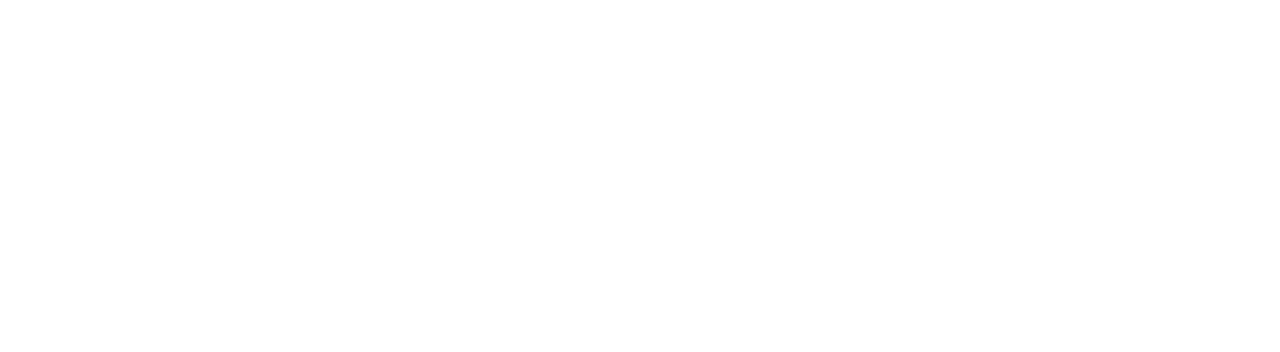
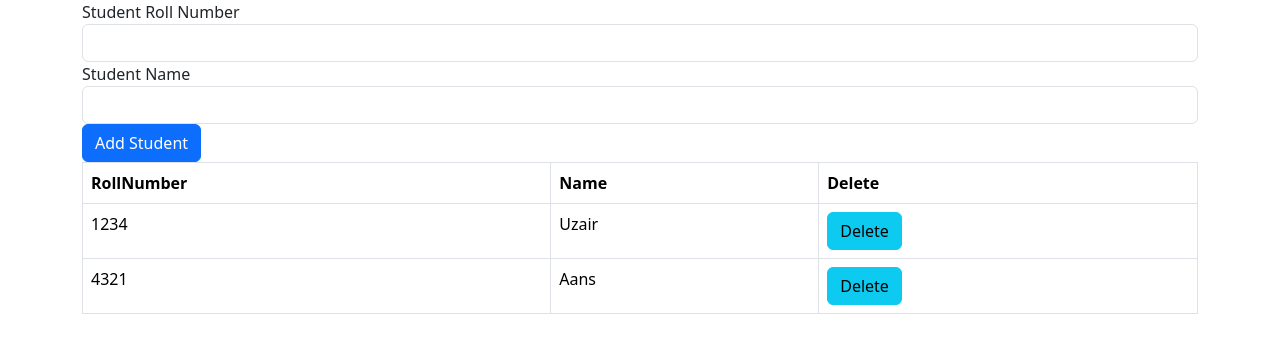
Before and after one commit to theirfanirfi/webeng-s, a plain HTML site: page students.html in a window 1280 px wide. Drawn offline with nearby package versions, Linux system fonts and the light colour scheme.

Commit message:
dynamic tables

```diff
--- /dev/null
+++ b/js/dynamic_tables.js
@@ -0,0 +1,75 @@
+var students = [];
+
+var student_obj1 = {
+	"rollNumber" : 1234,
+	"studentName": "Uzair"
+}
+
+var student_obj2 = {
+	"rollNumber" : 4321,
+	"studentName": "Aans"
+}
+
+students.push(student_obj1);
+students.push(student_obj2);
+
+var tbody = document.getElementById("tbody");
+
+
+function deleteStudent(index){
+	students = students.splice(index, index);
+
+	renderStudents();
+}
+
+function renderStudents(){
+tbody.innerHTML = "";
+
+	for(let i =0;i<students.length; i++){
+		let row = document.createElement("tr");
+		let td1 = document.createElement("td");
+		let td2 = document.createElement("td");
+
+		let td3 = document.createElement("td");
+		let button = document.createElement("button");
+		td3.appendChild(button);
+
+		button.innerHTML = "Delete";
+		button.classList = ["btn btn-info"];
+
+		button.addEventListener("click", () => deleteStudent(i));
+
+		td1.innerHTML = students[i].rollNumber;
+		row.appendChild(td1);
+
+		td2.innerHTML = students[i].studentName;
+		row.appendChild(td2);
+		row.appendChild(td3);
+
+		tbody.appendChild(row);
+	}
+}
+
+renderStudents();
+
+
+
+///form
+
+
+
+
+function addStudent() {
+var rollNumber = document.getElementById('rollNumber');
+var studentName = document.getElementById('studentName');
+
+
+
+students.push({
+	"rollNumber": rollNumber.value,
+	"studentName": studentName.value
+});
+
+renderStudents();
+// return false;
+}
--- a/students.html
+++ b/students.html
@@ -4,10 +4,51 @@
 	<meta charset="utf-8">
 	<meta name="viewport" content="width=device-width, initial-scale=1">
 	<title>Dynamic Tables</title>
+
+			<link href="https://cdn.jsdelivr.net/npm/bootstrap@5.3.0-alpha1/dist/css/bootstrap.min.css" rel="stylesheet" integrity="sha384-GLhlTQ8iRABdZLl6O3oVMWSktQOp6b7In1Zl3/Jr59b6EGGoI1aFkw7cmDA6j6gD" crossorigin="anonymous">
 </head>
 <body>
 
-		<link href="https://cdn.jsdelivr.net/npm/bootstrap@5.3.0-alpha1/dist/css/bootstrap.min.css" rel="stylesheet" integrity="sha384-GLhlTQ8iRABdZLl6O3oVMWSktQOp6b7In1Zl3/Jr59b6EGGoI1aFkw7cmDA6j6gD" crossorigin="anonymous">
+	<section class="container">
+		<div class="row">
+			<div class="col-md-12">
+				<!-- <form> -->
+					<div class="form-group">
+						<label>Student Roll Number</label>
+						<input type="text" id="rollNumber" class="form-control">
+					</div>
 
+										<div class="form-group">
+						<label>Student Name</label>
+						<input type="text" id="studentName" class="form-control">
+					</div>
+
+										<div class="form-group">
+			<button type="submit" class="btn btn-primary" onclick="addStudent();">Add Student</button>
+					</div>
+				<!-- </form> -->
+			</div>
+		</div>
+
+		<div class="row">
+
+			<div class="col-md-12">
+				<table class="table table-bordered">
+					<thead>
+						<th>RollNumber</th>
+						<th>Name</th>
+						<th>Delete</th>
+					</thead>
+
+					<tbody id="tbody">
+					</tbody>
+				</table>
+			</div>
+		</div>
+
+	</section>
+
+
+<script type="text/javascript" src="js/dynamic_tables.js"></script>
 </body>
 </html>
```
